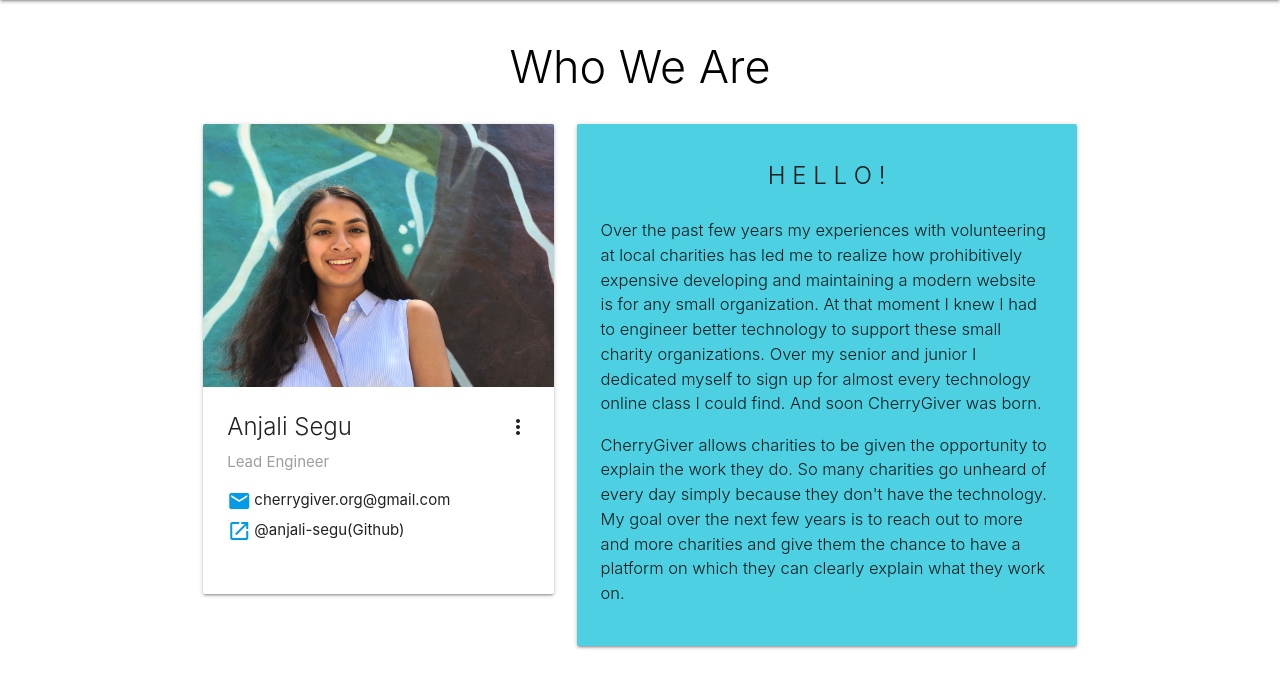
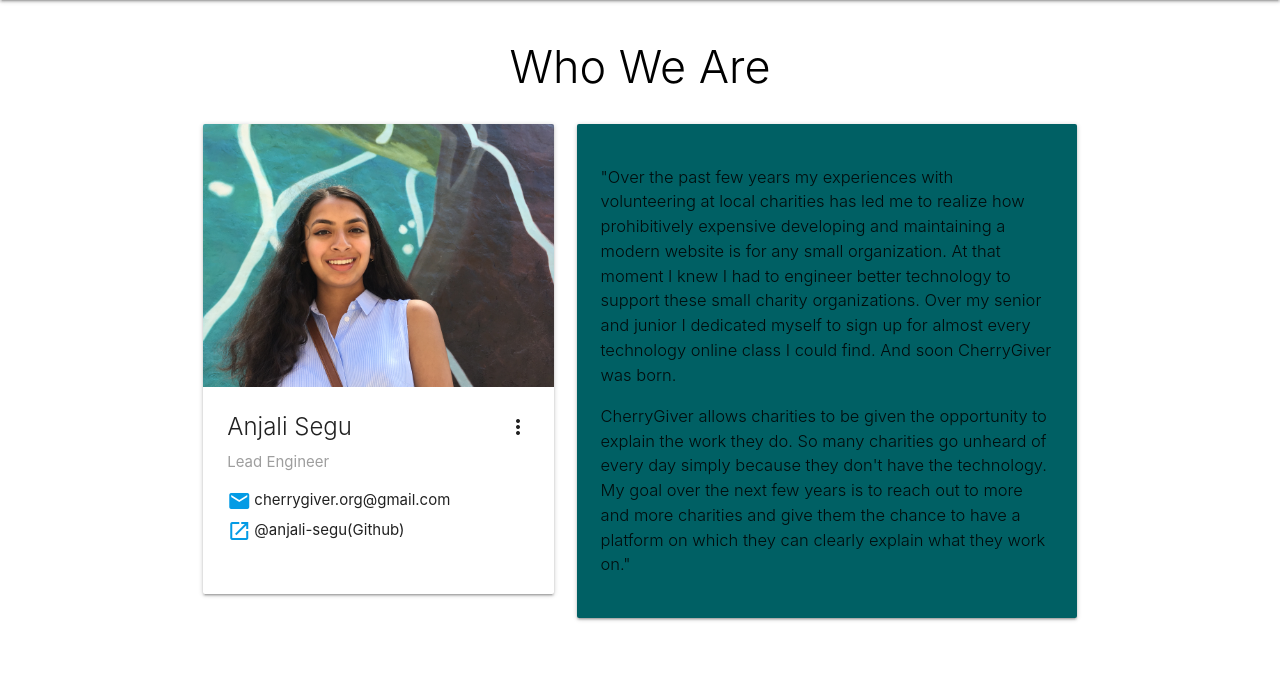
Before and after one commit to anjali-segu/cherry, a Django app: page /team/ in a window 1280 px wide. Shown: the part 64-752 px from the top of the page. Run offline with Django 3.2, Linux system fonts and the light colour scheme.

Commit message:
changed color on index.html and team.html

```diff
--- a/mywebsite/templates/charities.html
+++ b/mywebsite/templates/charities.html
@@ -46,7 +46,7 @@
                   {{i.name}}
                 </span>
                 <p class="black-text">{{i.bio}}</p>
-                <p class=" green-text darken-3">+${{i.money_raised}}</p>
+                <p class=" green-text darken-3">${{i.total_goal}} Goal</p>
               </div>
 
               <div class="card-content">
--- a/mywebsite/templates/index.html
+++ b/mywebsite/templates/index.html
@@ -70,7 +70,7 @@
             <span class="card-title black-text" style="font-weight: 400;">FEATURED CHARITY</span>
           </div>
 
-          <div class="card-content cyan">
+          <div class="card-content cyan darken-4">
             <span class="card-title activator grey-text text-darken-4">{{featured_charity.name}}</span>
             <p class="featurecharitydescription black-text">{{featured_charity.bio}}</p>
           </div>
--- a/mywebsite/templates/team.html
+++ b/mywebsite/templates/team.html
@@ -54,9 +54,8 @@
       </div>
 
       <div class="col l7">
-        <div class="card-panel cyan lighten-2">
-          <p class="inspiration_head">H E L L O !</p>
-          <p class="inspiration_description">Over the past few years my experiences
+        <div class="card-panel cyan darken-4">
+          <p class="inspiration_description">"Over the past few years my experiences
             with volunteering at local charities has led me to realize how
             prohibitively expensive developing and maintaining a modern website is for any
             small organization. At that moment I knew I had to engineer better technology to support
@@ -65,7 +64,7 @@
           <p class="inspiration_description">CherryGiver
           allows charities to be given the opportunity to explain the work they do. So many charities go unheard of every day
           simply because they don't have the technology. My goal over the next few years is to reach out to more and more charities and give
-          them the chance to have a platform on which they can clearly explain what they work on.
+          them the chance to have a platform on which they can clearly explain what they work on."
         </div>
       </div>
 
```
Also changed, not shown: mywebsite/templates/charity.html (+8 -8 lines).
